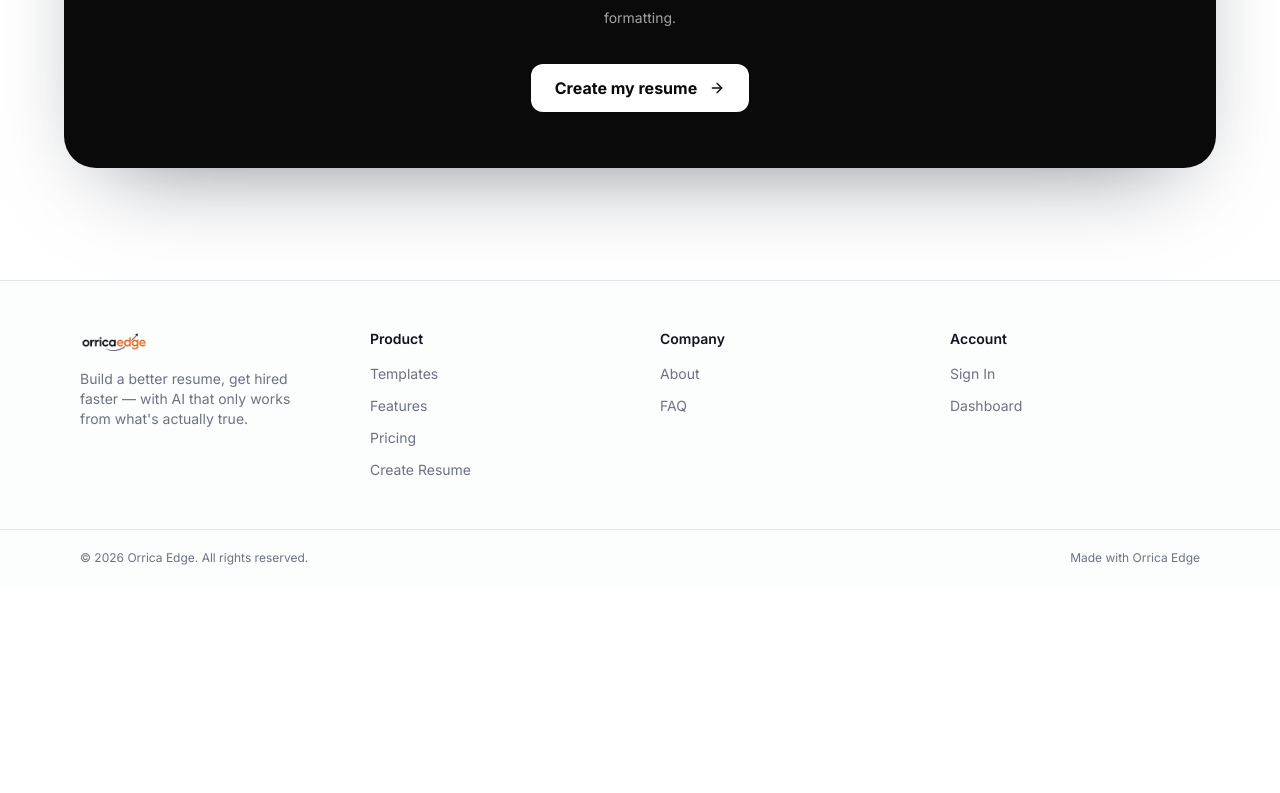
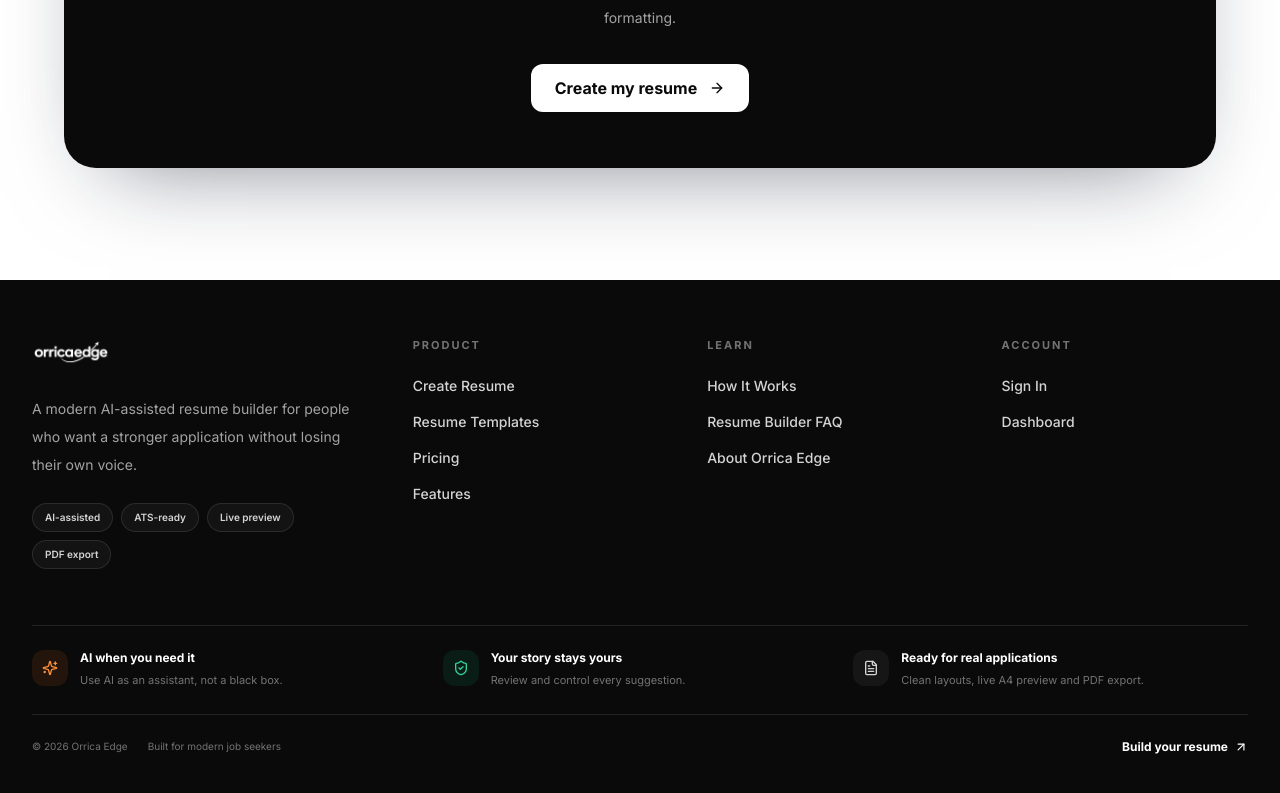
Before and after one commit to gautambetu540-droid/orrica-edge-resume-builder, a Next.js app: page / in a window 1280 px wide. Shown: the part 6601-7394 px from the top of the page. Before the commit the page ends 7187 px from the top, so only its background shows below. Built offline with nearby package versions, Linux system fonts and the light colour scheme; no server answers.

Commit message:
Premium footer with richer navigation and trust details

```diff
--- a/components/landing/SiteFooter.tsx
+++ b/components/landing/SiteFooter.tsx
@@ -1,61 +1,37 @@
 import Link from 'next/link';
+import { ArrowUpRight, Check, FileText, ShieldCheck, Sparkles } from 'lucide-react';
 
 const COLUMNS = [
-  {
-    title: 'Product',
-    links: [
-      { href: '/templates', label: 'Templates' },
-      { href: '/#features', label: 'Features' },
-      { href: '/pricing', label: 'Pricing' },
-      { href: '/resume/new', label: 'Create Resume' },
-    ],
-  },
-  {
-    title: 'Company',
-    links: [
-      { href: '/about', label: 'About' },
-      { href: '/#faq', label: 'FAQ' },
-    ],
-  },
-  {
-    title: 'Account',
-    links: [
-      { href: '/login', label: 'Sign In' },
-      { href: '/dashboard', label: 'Dashboard' },
-    ],
-  },
+  { title: 'Product', links: [{ href: '/resume/new', label: 'Create Resume' }, { href: '/templates', label: 'Resume Templates' }, { href: '/pricing', label: 'Pricing' }, { href: '/#features', label: 'Features' }] },
+  { title: 'Learn', links: [{ href: '/#how-it-works', label: 'How It Works' }, { href: '/#faq', label: 'Resume Builder FAQ' }, { href: '/about', label: 'About Orrica Edge' }] },
+  { title: 'Account', links: [{ href: '/login', label: 'Sign In' }, { href: '/dashboard', label: 'Dashboard' }] },
 ];
 
 export function SiteFooter() {
   return (
-    <footer className="border-t bg-secondary/30">
-      <div className="max-w-6xl mx-auto px-4 py-12 grid sm:grid-cols-2 lg:grid-cols-4 gap-10">
-        <div>
-          {/* eslint-disable-next-line @next/next/no-img-element */}
-          <img src="/logo-orricaedge.png" alt="Orrica Edge" className="h-7 w-auto mb-3" />
-          <p className="text-sm text-muted-foreground max-w-[220px]">
-            Build a better resume, get hired faster — with AI that only works from what's actually true.
-          </p>
+    <footer className="border-t border-black/[0.07] bg-neutral-950 text-white">
+      <div className="mx-auto max-w-7xl px-5 pb-10 pt-14 lg:px-8">
+        <div className="grid gap-12 lg:grid-cols-[1.35fr_1fr_1fr_1fr]">
+          <div>
+            <Link href="/" className="inline-flex items-center gap-2">
+              {/* eslint-disable-next-line @next/next/no-img-element */}
+              <img src="/logo-orricaedge.png" alt="Orrica Edge" className="h-8 w-auto brightness-0 invert" />
+            </Link>
+            <p className="mt-5 max-w-sm text-sm leading-7 text-neutral-400">A modern AI-assisted resume builder for people who want a stronger application without losing their own voice.</p>
+            <div className="mt-6 flex flex-wrap gap-2">{['AI-assisted', 'ATS-ready', 'Live preview', 'PDF export'].map((item) => <span key={item} className="rounded-full border border-white/10 bg-white/[0.04] px-3 py-1.5 text-[10px] font-semibold text-neutral-300">{item}</span>)}</div>
+          </div>
+          {COLUMNS.map((col) => <div key={col.title}><h3 className="text-[11px] font-black uppercase tracking-[0.18em] text-neutral-500">{col.title}</h3><ul className="mt-5 space-y-3">{col.links.map((link) => <li key={link.href}><Link href={link.href} className="group inline-flex items-center text-sm font-medium text-neutral-300 transition-colors hover:text-white">{link.label}<ArrowUpRight className="ml-1 h-3 w-3 opacity-0 transition-opacity group-hover:opacity-100" /></Link></li>)}</ul></div>)}
         </div>
-        {COLUMNS.map((col) => (
-          <div key={col.title}>
-            <h4 className="text-sm font-semibold mb-3">{col.title}</h4>
-            <ul className="space-y-2">
-              {col.links.map((l) => (
-                <li key={l.href}>
-                  <Link href={l.href} className="text-sm text-muted-foreground hover:text-primary">
-                    {l.label}
-                  </Link>
-                </li>
-              ))}
-            </ul>
-          </div>
-        ))}
-      </div>
-      <div className="border-t">
-        <div className="max-w-6xl mx-auto px-4 py-5 flex flex-col sm:flex-row items-center justify-between gap-3">
-          <p className="text-xs text-muted-foreground">© {new Date().getFullYear()} Orrica Edge. All rights reserved.</p>
-          <p className="text-xs text-muted-foreground">Made with Orrica Edge</p>
+
+        <div className="mt-14 grid gap-4 border-y border-white/10 py-6 sm:grid-cols-3">
+          <div className="flex items-start gap-3"><div className="flex h-9 w-9 shrink-0 items-center justify-center rounded-xl bg-orange-500/10 text-orange-400"><Sparkles className="h-4 w-4" /></div><div><div className="text-xs font-bold">AI when you need it</div><div className="mt-1 text-[11px] leading-5 text-neutral-500">Use AI as an assistant, not a black box.</div></div></div>
+          <div className="flex items-start gap-3"><div className="flex h-9 w-9 shrink-0 items-center justify-center rounded-xl bg-emerald-500/10 text-emerald-400"><ShieldCheck className="h-4 w-4" /></div><div><div className="text-xs font-bold">Your story stays yours</div><div className="mt-1 text-[11px] leading-5 text-neutral-500">Review and control every suggestion.</div></div></div>
+          <div className="flex items-start gap-3"><div className="flex h-9 w-9 shrink-0 items-center justify-center rounded-xl bg-white/5 text-neutral-300"><FileText className="h-4 w-4" /></div><div><div className="text-xs font-bold">Ready for real applications</div><div className="mt-1 text-[11px] leading-5 text-neutral-500">Clean layouts, live A4 preview and PDF export.</div></div></div>
+        </div>
+
+        <div className="flex flex-col justify-between gap-4 pt-6 sm:flex-row sm:items-center">
+          <div className="flex flex-wrap items-center gap-x-5 gap-y-2 text-[10px] text-neutral-500"><span>© {new Date().getFullYear()} Orrica Edge</span><span>Built for modern job seekers</span></div>
+          <Link href="/resume/new" className="inline-flex items-center gap-1.5 text-xs font-bold text-white hover:text-orange-400">Build your resume <ArrowUpRight className="h-3.5 w-3.5" /></Link>
         </div>
       </div>
     </footer>
```
